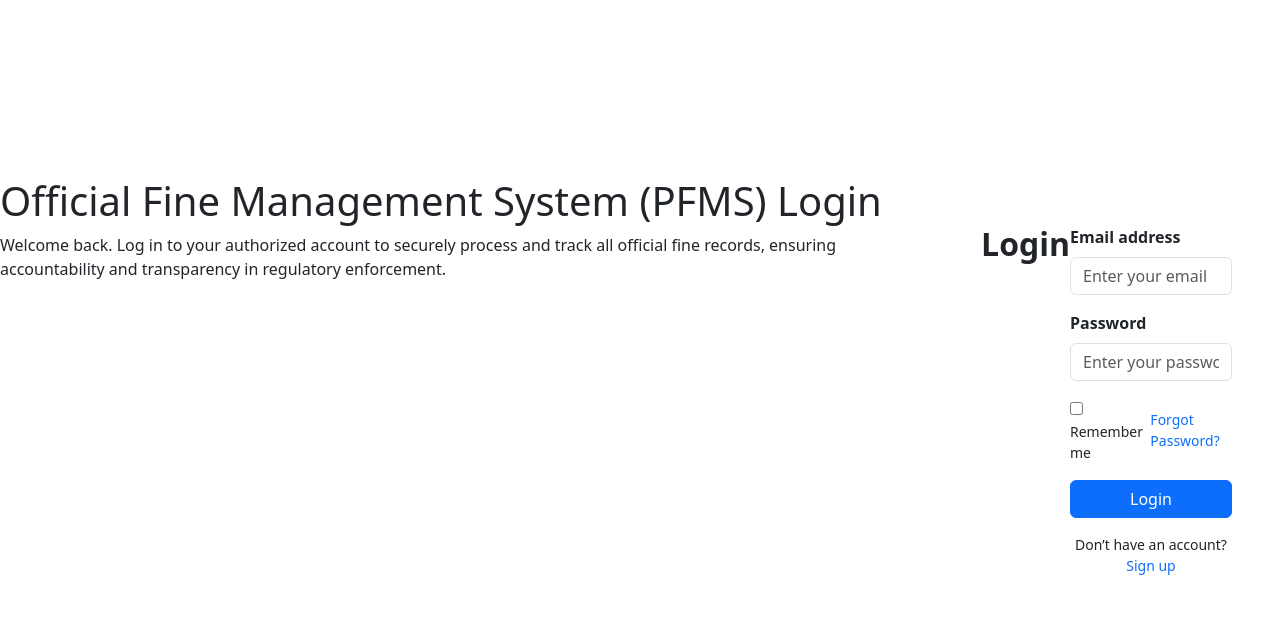
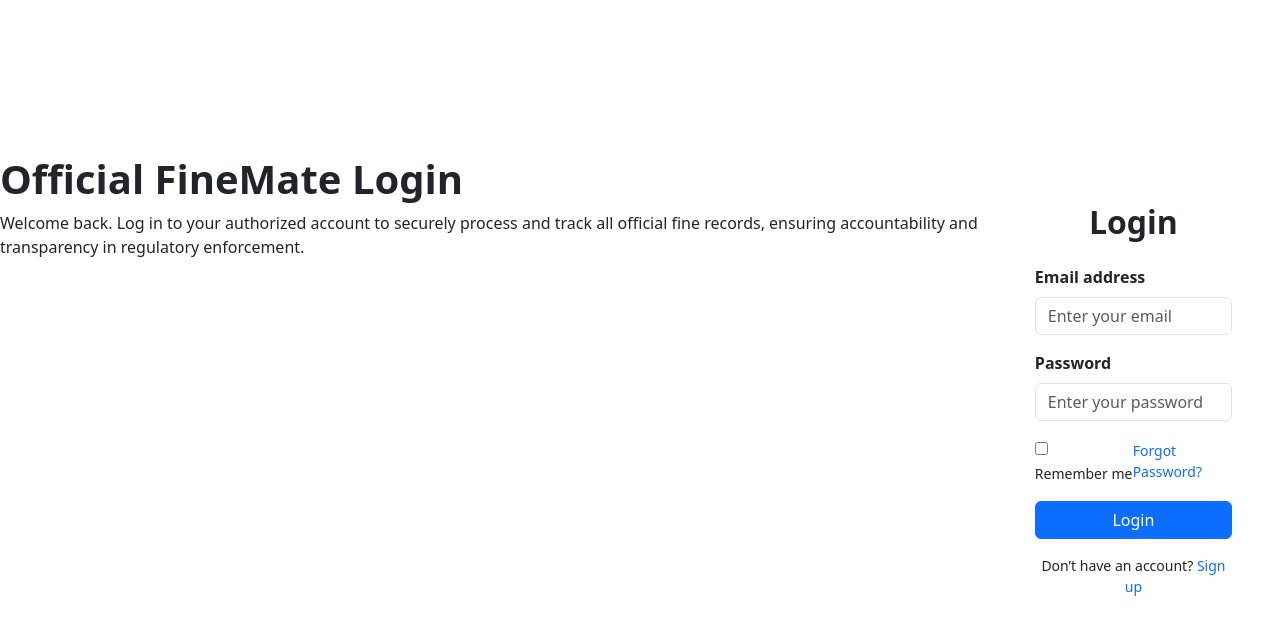
Before and after one commit to sanodyaJinadasa/FineMate, a PHP site: page /login.php in a window 1280 px wide. Shown: the top 644 px of the page. Run offline with PHP 8.4, Linux system fonts and the light colour scheme.

Commit message:
create login page structure

```diff
--- a/login.php
+++ b/login.php
@@ -6,24 +6,24 @@
   <title>Login Page</title>
   <link href="https://cdn.jsdelivr.net/npm/bootstrap@5.3.3/dist/css/bootstrap.min.css" rel="stylesheet">
   <link rel="icon" type="image/x-icon" href="favicon.ico">
-    <link rel="stylesheet" href="style.css">
+  <link rel="stylesheet" href="assets/css/style.css">
 </head>
 <body>
+
   <div class="d-flex justify-content-center align-items-center vh-100">
     <div class="container-box d-flex">
-            <div class="left-box">
+      <div class="left-panel">
         <div class="overlay">
-                    <h1 class="bold">Official Fine Management System (PFMS) Login</h1>
+          <h1 class="fw-bold">Official FineMate Login</h1>
           <p>Welcome back. Log in to your authorized account to securely process and track all official fine records, ensuring accountability and transparency in regulatory enforcement.</p>
         </div>
       </div>
-
-            <div class="right-box d-flex flex-colomn justify-content-center p-5">
+      <div class="right-panel d-flex flex-column justify-content-center p-5">
         <h2 class="mb-4 fw-semibold text-center">Login</h2>
-                <form action="">
+        <form>
           <div class="mb-3">
             <label for="email" class="form-label fw-semibold">Email address</label>
-                        <input type="email" name="" id="email" class="form-control" placeholder="Enter your email">
+            <input type="email" class="form-control" id="email" placeholder="Enter your email">
           </div>
           <div class="mb-3">
             <label for="password" class="form-label fw-semibold">Password</label>
@@ -42,5 +42,8 @@
       </div>
     </div>
   </div>
+
+  <script src="https://cdn.jsdelivr.net/npm/bootstrap@5.3.3/dist/js/bootstrap.bundle.min.js"></script>
+
 </body>
 </html>
```
Lines whose indentation alone changed are shown as unchanged.
